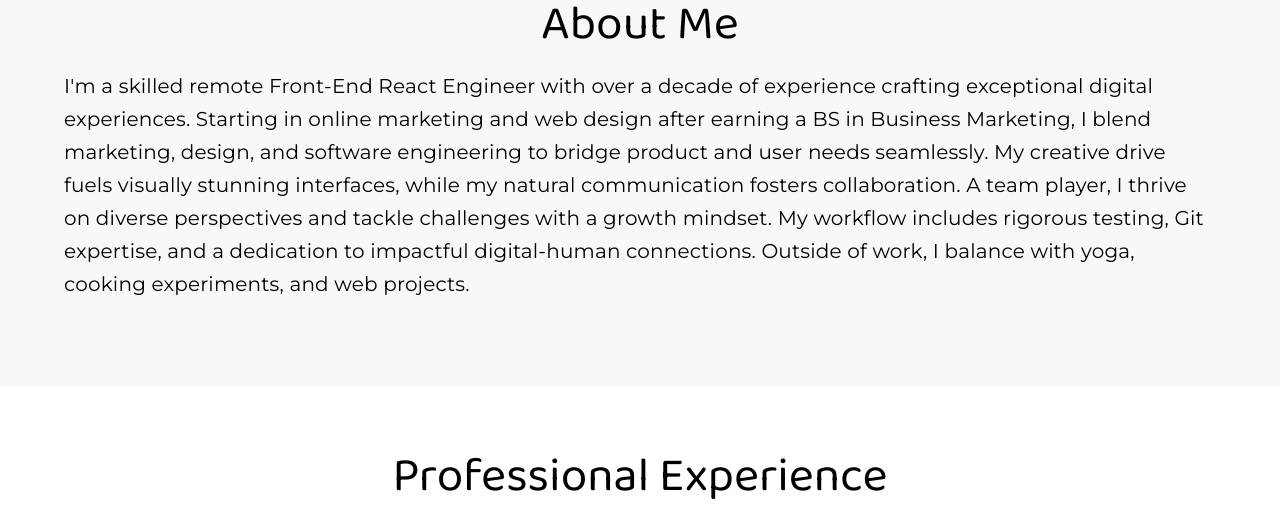
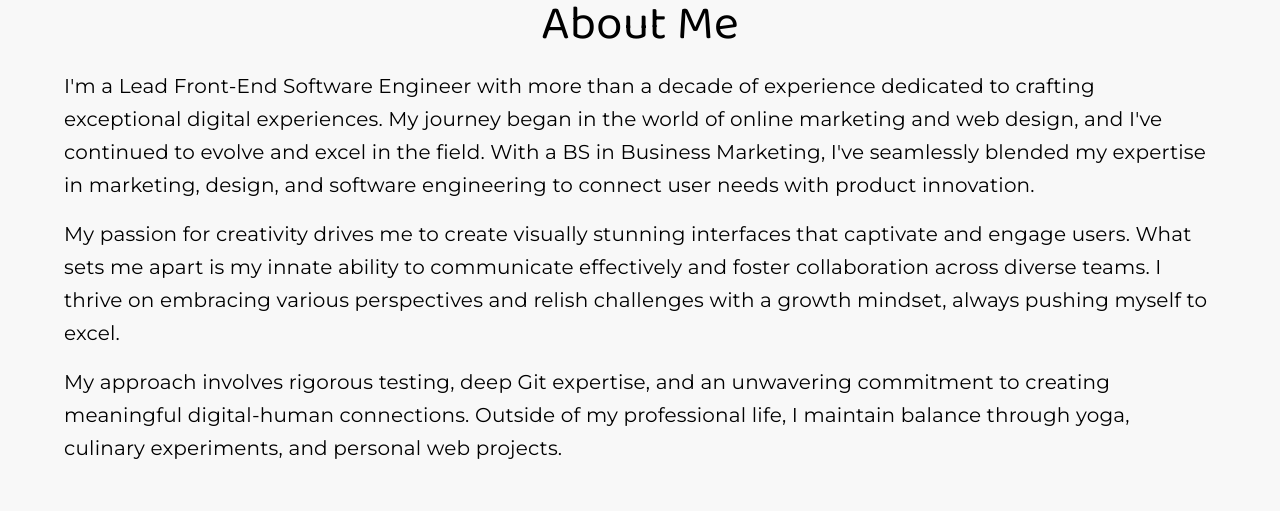
Before and after one commit to sunnydatko/sunny-datko, a React (Vite) app: page / in a window 1280 px wide. Shown: the part 808-1319 px from the top of the page. Built offline with nearby package versions, Linux system fonts and the light colour scheme.

Commit message:
Updte about me section

```diff
--- a/src/components/About.jsx
+++ b/src/components/About.jsx
@@ -26,17 +26,27 @@ const About = () => {
             About Me
           </Typography>
           <Typography paragraph>
-            I'm a skilled remote Front-End React Engineer with over a decade of
-            experience crafting exceptional digital experiences. Starting in
-            online marketing and web design after earning a BS in Business
-            Marketing, I blend marketing, design, and software engineering to
-            bridge product and user needs seamlessly. My creative drive fuels
-            visually stunning interfaces, while my natural communication fosters
-            collaboration. A team player, I thrive on diverse perspectives and
-            tackle challenges with a growth mindset. My workflow includes
-            rigorous testing, Git expertise, and a dedication to impactful
-            digital-human connections. Outside of work, I balance with yoga,
-            cooking experiments, and web projects.
+            I'm a Lead Front-End Software Engineer with more than a decade of
+            experience dedicated to crafting exceptional digital experiences. My
+            journey began in the world of online marketing and web design, and
+            I've continued to evolve and excel in the field. With a BS in
+            Business Marketing, I've seamlessly blended my expertise in
+            marketing, design, and software engineering to connect user needs
+            with product innovation.
+          </Typography>
+          <Typography paragraph>
+            My passion for creativity drives me to create visually stunning
+            interfaces that captivate and engage users. What sets me apart is my
+            innate ability to communicate effectively and foster collaboration
+            across diverse teams. I thrive on embracing various perspectives and
+            relish challenges with a growth mindset, always pushing myself to
+            excel.
+          </Typography>
+          <Typography paragraph>
+            My approach involves rigorous testing, deep Git expertise, and an
+            unwavering commitment to creating meaningful digital-human
+            connections. Outside of my professional life, I maintain balance
+            through yoga, culinary experiments, and personal web projects.
           </Typography>
         </Container>
       </div>
```
